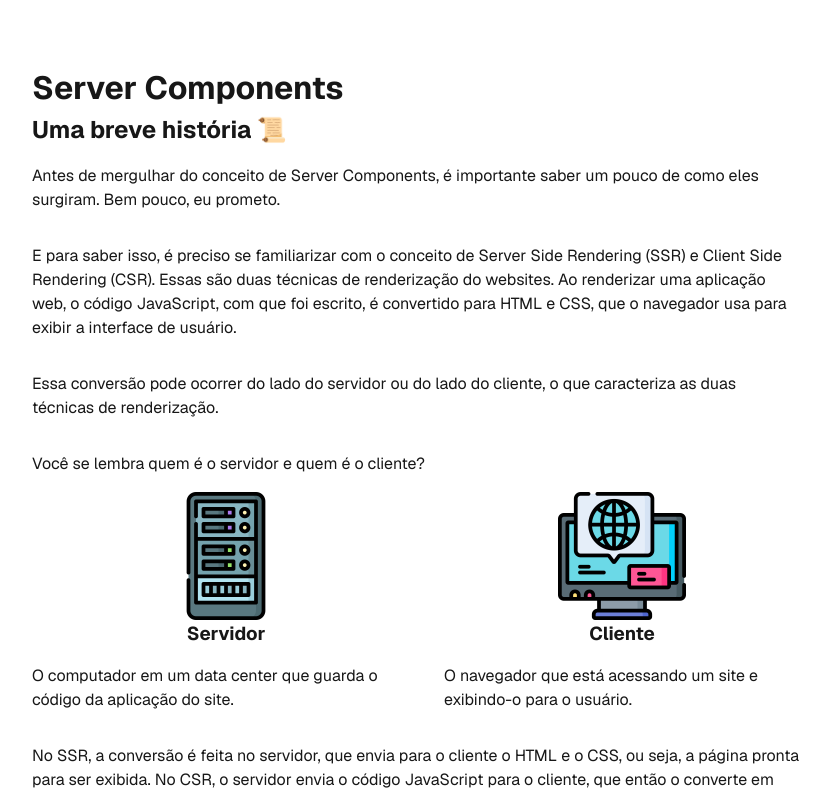
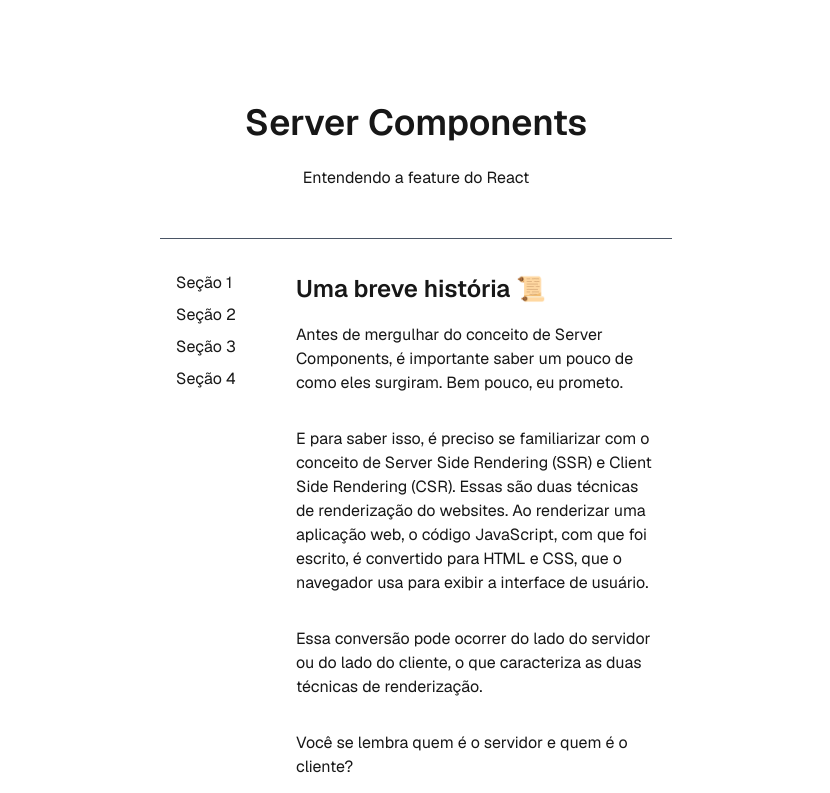
Before and after one commit to lipe-pepe/nextjs-server-components, a Next.js app: page / in a window 1280 px wide. Shown: the top 793 px of the page, without its empty margins (224-1054 px from the left). Built offline with nearby package versions, Linux system fonts and the light colour scheme.

Commit message:
feat: :sparkles: adjusted page layout

```diff
--- a/src/app/globals.css
+++ b/src/app/globals.css
@@ -26,13 +26,13 @@
 }
 
 h1 {
-  font-size: 2em;
-  font-weight: bold;
+  font-size: 2.25rem;
+  font-weight: 600;
 }
 
 h2 {
-  font-size: 1.5em;
-  font-weight: bold;
+  font-size: 1.5rem;
+  font-weight: 600;
 }
 
 h3 {
--- a/src/app/layout.tsx
+++ b/src/app/layout.tsx
@@ -1,6 +1,7 @@
 import type { Metadata } from "next";
 import { Geist, Geist_Mono } from "next/font/google";
 import "./globals.css";
+import Link from "next/link";
 
 const geistSans = Geist({
   variable: "--font-geist-sans",
@@ -27,8 +28,23 @@
       <body
         className={`${geistSans.variable} ${geistMono.variable} antialiased`}
       >
-        <div className="mx-4 sm:mx-8 md:mx-16 lg:mx-32 xl:mx-64 mt-8 sm:mt-16 md:mt-16">
-          {children}
+        <div className="flex flex-col min-h-screen">
+          {/* Main content */}
+          <main className="flex-grow mx-6 sm:mx-16 md:mx-32 lg:mx-64 xl:mx-96 mt-16">
+            {children}
+          </main>
+
+          {/* Fixed footer */}
+          <footer className="text-center py-4 text-sm text-gray-400">
+            Desenvolvido por{" "}
+            <Link
+              href={"https://felipepepe.dev"}
+              target="_blank"
+              className="underline"
+            >
+              Felipe Pêpe
+            </Link>
+          </footer>
         </div>
       </body>
     </html>
--- a/src/app/page.tsx
+++ b/src/app/page.tsx
@@ -1,26 +1,59 @@
+import Divider from "@/components/divider";
 import Image from "next/image";
 import Link from "next/link";
 
 export default function Home() {
   return (
     <div className="font-[family-name:var(--font-geist-sans)]">
+      <div className="py-8 flex flex-col items-center justify-center">
         <h1>Server Components</h1>
-      {/* <p>Entenda essa feature do React de uma vez por todas</p> */}
+        <p>Entendendo a feature do React</p>
+      </div>
+      <Divider />
+      <div className="container mx-auto px-4 py-8 flex flex-col lg:flex-row gap-8">
+        {/* Index sidebar */}
+        <nav className="hidden lg:block w-1/4 sticky top-16 self-start">
+          <ul className="space-y-2">
+            <li>
+              <a href="#secao1" className="hover:text-blue-500">
+                Seção 1
+              </a>
+            </li>
+            <li>
+              <a href="#secao1" className="hover:text-blue-500">
+                Seção 2
+              </a>
+            </li>
+            <li>
+              <a href="#secao1" className="hover:text-blue-500">
+                Seção 3
+              </a>
+            </li>
+            <li>
+              <a href="#secao1" className="hover:text-blue-500">
+                Seção 4
+              </a>
+            </li>
+          </ul>
+        </nav>
+        {/* Main text area */}
+        <main className="w-full lg:w-3/4">
           <h2>Uma breve história 📜</h2>
           <p>
-        Antes de mergulhar do conceito de Server Components, é importante saber
-        um pouco de como eles surgiram. Bem pouco, eu prometo.
+            Antes de mergulhar do conceito de Server Components, é importante
+            saber um pouco de como eles surgiram. Bem pouco, eu prometo.
           </p>
           <p>
-        E para saber isso, é preciso se familiarizar com o conceito de Server
-        Side Rendering (SSR) e Client Side Rendering (CSR). Essas são duas
-        técnicas de renderização do websites. Ao renderizar uma aplicação web, o
-        código JavaScript, com que foi escrito, é convertido para HTML e CSS,
-        que o navegador usa para exibir a interface de usuário.
+            E para saber isso, é preciso se familiarizar com o conceito de
+            Server Side Rendering (SSR) e Client Side Rendering (CSR). Essas são
+            duas técnicas de renderização do websites. Ao renderizar uma
+            aplicação web, o código JavaScript, com que foi escrito, é
+            convertido para HTML e CSS, que o navegador usa para exibir a
+            interface de usuário.
           </p>
           <p>
-        Essa conversão pode ocorrer do lado do servidor ou do lado do cliente, o
-        que caracteriza as duas técnicas de renderização.
+            Essa conversão pode ocorrer do lado do servidor ou do lado do
+            cliente, o que caracteriza as duas técnicas de renderização.
           </p>
           <p>Você se lembra quem é o servidor e quem é o cliente?</p>
           <div className="flex flex-row justify-center gap-6">
@@ -33,8 +66,8 @@
               />
               <h3>Servidor</h3>
               <p>
-            O computador em um data center que guarda o código da aplicação do
-            site.
+                O computador em um data center que guarda o código da aplicação
+                do site.
               </p>
             </div>
             <div className="flex flex-col justify-center items-center">
@@ -46,66 +79,69 @@
               />
               <h3>Cliente</h3>
               <p>
-            O navegador que está acessando um site e exibindo-o para o usuário.
+                O navegador que está acessando um site e exibindo-o para o
+                usuário.
               </p>
             </div>
           </div>
           <p>
-        No SSR, a conversão é feita no servidor, que envia para o cliente o HTML
-        e o CSS, ou seja, a página pronta para ser exibida. No CSR, o servidor
-        envia o código JavaScript para o cliente, que então o converte em HTML e
-        CSS e exibe a interface da página para o usuário.
+            No SSR, a conversão é feita no servidor, que envia para o cliente o
+            HTML e o CSS, ou seja, a página pronta para ser exibida. No CSR, o
+            servidor envia o código JavaScript para o cliente, que então o
+            converte em HTML e CSS e exibe a interface da página para o usuário.
           </p>
           {/* BOTAR IMAGEM EXEMPLIFICANDO */}
           <p>
             Por muito tempo, o React só fazia Client Side Rendering. Quando o
             Next.js surgiu, em 2016, ele trouxe o Server Side Rendering. Essa
-        feature foi muito importante porque impulsiona os sites para os motores
-        de busca (SEO). Ou seja, usando SSR, sua aplicação tem maior chance de
-        aparecer nas buscas do Google e relativos.
+            feature foi muito importante porque impulsiona os sites para os
+            motores de busca (SEO). Ou seja, usando SSR, sua aplicação tem maior
+            chance de aparecer nas buscas do Google e relativos.
           </p>
           <p>
             Mas, nem tudo são flores. O SSR só era usado em páginas, enquanto os
-        componentes (que compoem as páginas) em si, eram renderizados com CSR.
-        Isso porque a interação do usuário com componentes, como cliques em
-        botões e submits de formulários, necessita do código JavaScript para
-        funcionar. Então somente o CSR serve para esses casos. Eis que, no final
-        de 2020, o React anunciou os Server Components, que prometiam otimizar a
-        renderização em vários aspectos.
+            componentes (que compoem as páginas) em si, eram renderizados com
+            CSR. Isso porque a interação do usuário com componentes, como
+            cliques em botões e submits de formulários, necessita do código
+            JavaScript para funcionar. Então somente o CSR serve para esses
+            casos. Eis que, no final de 2020, o React anunciou os Server
+            Components, que prometiam otimizar a renderização em vários
+            aspectos.
           </p>
           <h2>Server Components</h2>
           <p>
-        Os Server Components são componentes que são renderizados com SSR. Com
-        eles, conseguimos enviar menos código JavaScript para o cliente e assim
-        obter mais performance na aplicação. E ainda conseguimos aliar essa
-        performance com a interatividade do CSR.
+            Os Server Components são componentes que são renderizados com SSR.
+            Com eles, conseguimos enviar menos código JavaScript para o cliente
+            e assim obter mais performance na aplicação. E ainda conseguimos
+            aliar essa performance com a interatividade do CSR.
           </p>
           <p>
             Fazemos isso separando os componentes interagíveis do nosso Server
             Component em Client Components. Os Client Components serão
-        pré-renderizados no servidor, então uma preview não-interative desses
-        componentes é exibida para o usuário. Após isso, eles passam por um
-        processo chamado de hidratação, que é quando o HTML estático recebe o
-        JavaScript necessário para a interação funcionar.
+            pré-renderizados no servidor, então uma preview não-interative
+            desses componentes é exibida para o usuário. Após isso, eles passam
+            por um processo chamado de hidratação, que é quando o HTML estático
+            recebe o JavaScript necessário para a interação funcionar.
           </p>
           <h3>No Next.js</h3>
           <p>
-        A partir do Next.js 13, usando o App Router, os Server Components são o
-        componente padrão. Ou seja, todo componente criado vai ser renderizado
-        do lado do servidor. Para usar features de interação, é necessário
-        colocar uma diretiva &quot;use client&quot; no início do arquivo do
+            A partir do Next.js 13, usando o App Router, os Server Components
+            são o componente padrão. Ou seja, todo componente criado vai ser
+            renderizado do lado do servidor. Para usar features de interação, é
+            necessário colocar uma diretiva &quot;use client&quot; no início do
+            arquivo do componente.
+          </p>
+          <p>
+            Colocando essa diretiva, você define o limite entre o que deve ser
+            renderizado de cada lado. Isso porque qualquer componente utilizado
+            num Client Component é tido como parte dele e também é renderizado
+            com CSR. Se for necessário usar Server Components dentro de Client
+            Components, isso só pode ser feito usando a propriedade children do
             componente.
           </p>
           <p>
-        Colocando essa diretiva, você define o limite entre o que deve ser
-        renderizado de cada lado. Isso porque qualquer componente utilizado num
-        Client Component é tido como parte dele e também é renderizado com CSR.
-        Se for necessário usar Server Components dentro de Client Components,
-        isso só pode ser feito usando a propriedade children do componente.
-      </p>
-      <p>
-        Ah, e se você tentar usar alguma interatividade num Server Component, o
-        Next.js vai te mostrar um erro tipo esse aqui:
+            Ah, e se você tentar usar alguma interatividade num Server
+            Component, o Next.js vai te mostrar um erro tipo esse aqui:
           </p>
           <div className="p-4 text-red-700 border-red-700 rounded-lg border-2">
             You&apos;re importing a component that needs `useEffect`. This React
@@ -114,21 +150,23 @@
           </div>
           {/* BOTAR IMAGEM */}
           <p>
-        Bem auto-explicativo, né? Só colocar &quot;use client&quot; no topo do
-        arquivo, e voi lá.
+            Bem auto-explicativo, né? Só colocar &quot;use client&quot; no topo
+            do arquivo, e voi lá.
           </p>
           <p>
-        É importante pensar em sempre ter o mínimo de JavaScript sendo enviado
-        para o cliente, portanto, dividir bem o que precisa ser Client Component
-        e o que não precisa, quando for criar sua árvore de componentes.
+            É importante pensar em sempre ter o mínimo de JavaScript sendo
+            enviado para o cliente, portanto, dividir bem o que precisa ser
+            Client Component e o que não precisa, quando for criar sua árvore de
+            componentes.
           </p>
           {/* MUITO MAIS CONTEÚDO, PEGAR REFERENCIAS DA PARTE RENDERING DO SITE DO NEXT */}
           <h2>Na prática</h2>
           <p>
             Veja agora um exemplo de uso de Server Components. Abaixo, há botões
-        para páginas iguais. Todas mostram uma imagem aleatória buscada de uma
-        API. No entanto, uma foi feita com Server Component, outra foi feita
-        100% com Client Components e a última foi feita utilizando ambos.
+            para páginas iguais. Todas mostram uma imagem aleatória buscada de
+            uma API. No entanto, uma foi feita com Server Component, outra foi
+            feita 100% com Client Components e a última foi feita utilizando
+            ambos.
           </p>
 
           <div className="flex flex-row gap-8">
@@ -153,6 +191,8 @@
             prejudicar a escalabilidade e não segue o princípio da Separação de
             Responsabilidades, importante no desenvolvimento de software.
           </p>
+        </main>
+      </div>
     </div>
   );
 }
```
Lines whose indentation alone changed are shown as unchanged.
